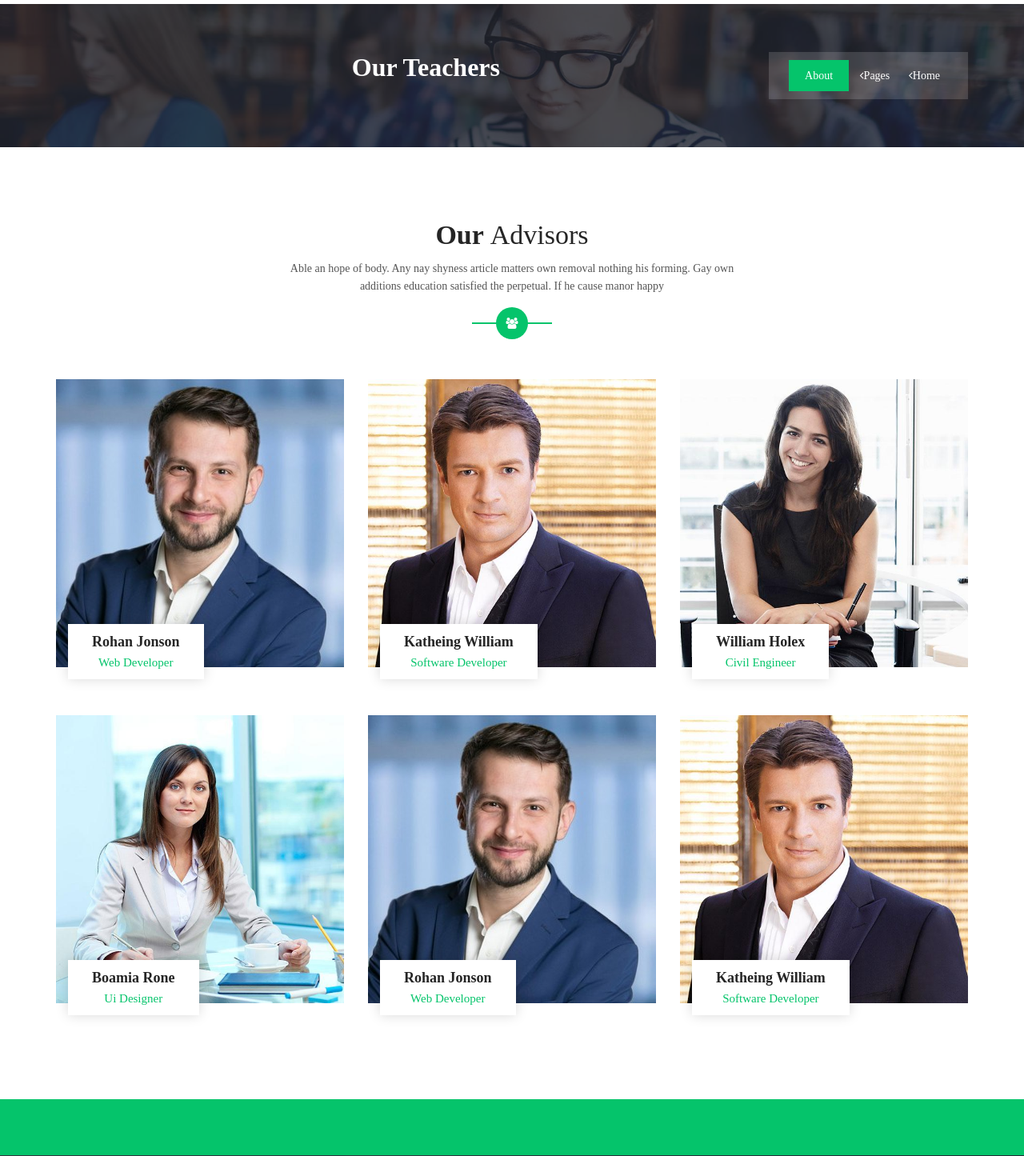
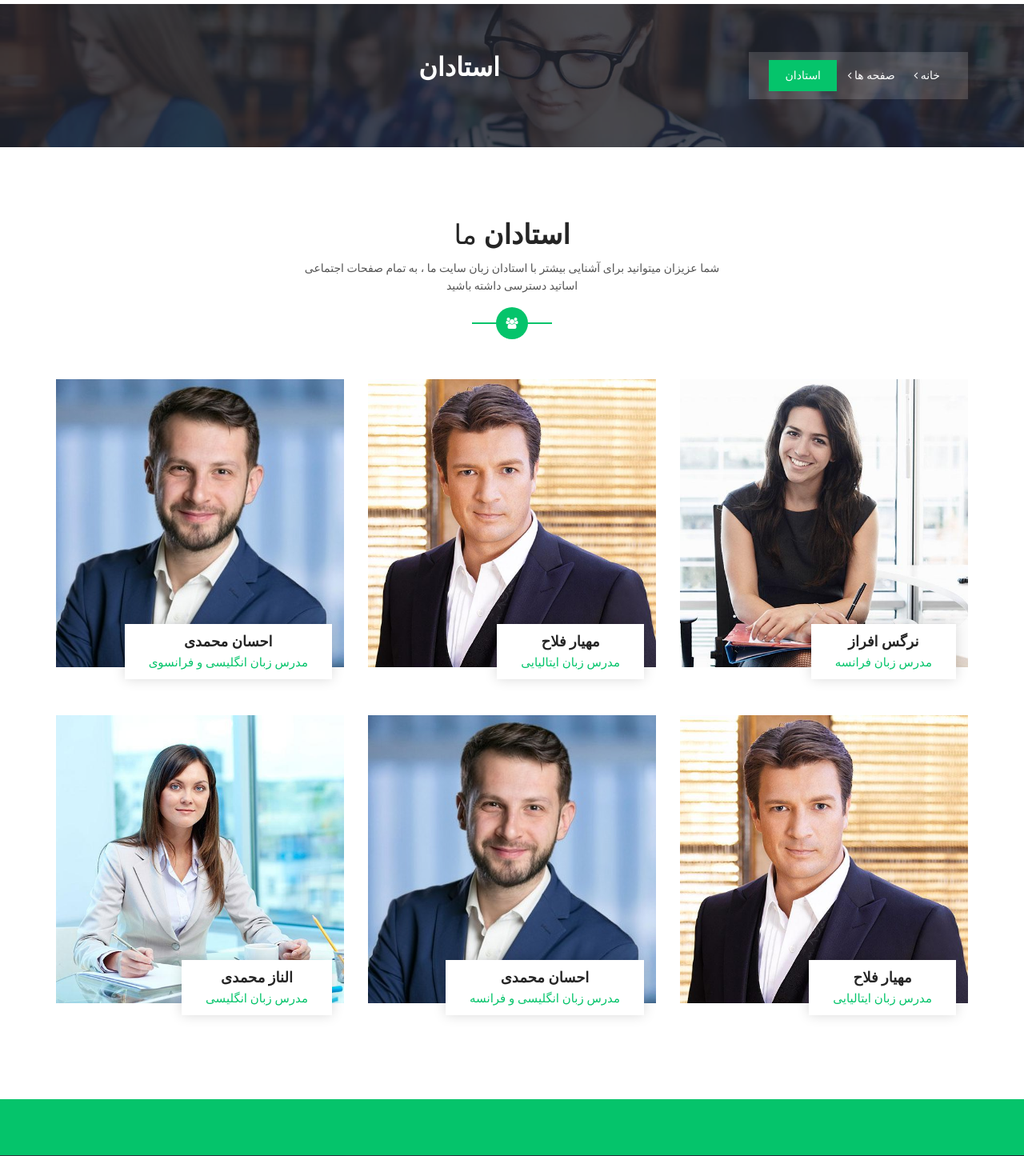
Before and after one commit to Smaaneh/Project-files, a PHP site: page /teachers.html in a window 1280 px wide. Shown: the part 85-1530 px from the top of the page at 80% size. Run offline with PHP 8.4, Linux system fonts and the light colour scheme; some libraries are stand-ins or nearby versions; some web fonts are replaced.

Commit message:
Converting the teachers' page texts into Farsi

```diff
--- a/langute/style.css
+++ b/langute/style.css
@@ -1090,7 +1090,7 @@ direction: rtl;
 	text-align: center;
 	position: absolute;
 	bottom: -15px;
-	left: 15px;
+	right:15px;
 	z-index: 33;
 	-webkit-box-shadow: 0px 0px 15px rgba(0, 0, 0, 0.15);
 	-moz-box-shadow: 0px 0px 15px rgba(0, 0, 0, 0.15);
--- a/langute/teachers.html
+++ b/langute/teachers.html
@@ -108,13 +108,13 @@
 			<div class="container">
 				<div class="row">
 					<div class="col-lg-6 col-md-6 col-12">
-						<h2>Our Teachers</h2>
+						<h2>استادان</h2>
 					</div>
 					<div class="col-lg-6 col-md-6 col-12">
 						<ul class="bread-list">
-							<li><a href="index.html">Home<i class="fa fa-angle-left"></i></a></li>
-							<li><a href="#">Pages<i class="fa fa-angle-left"></i></a></li>
-							<li class="active"><a href="about.html">About</a></li>
+							<li><a href="index.html">خانه <i class="fa fa-angle-left"></i></a></li>
+							<li><a href="#">صفحه ها <i class="fa fa-angle-left"></i></a></li>
+							<li class="active"><a href="teachers.html">استادان </a></li>
 						</ul>
 					</div>
 				</div>
@@ -128,8 +128,8 @@
 				<div class="row">
 					<div class="col-lg-6 offset-lg-3 col-12">
 						<div class="section-title bg">
-							<h2>Our <span>Advisors</span></h2>
-							<p>Able an hope of body. Any nay shyness article matters own removal nothing his forming. Gay own additions education satisfied the perpetual. If he cause manor happy</p>
+							<h2>استادان <span>ما</span></h2>
+							<p>شما عزیزان میتوانید برای آشنایی بیشتر با استادان زبان سایت ما ، به تمام صفحات اجتماعی اساتید دسترسی داشته باشید </p>
 							<div class="icon"><i class="fa fa-users"></i></div>
 						</div>
 					</div>
@@ -148,7 +148,7 @@
 								</ul>
 							</div>
 							<div class="teacher-content">
-								<h4>Rohan Jonson<span>Web Developer</span></h4>
+								<h4>احسان محمدی<span>مدرس زبان انگلیسی و فرانسوی</span></h4>
 							</div>
 						</div>
 						<!--/ End Single Teacher -->
@@ -166,7 +166,7 @@
 								</ul>
 							</div>
 							<div class="teacher-content">
-								<h4>Katheing William<span>Software Developer</span></h4>
+								<h4>مهیار فلاح<span>مدرس زبان ایتالیایی</span></h4>
 							</div>
 						</div>
 						<!--/ End Single Teacher -->
@@ -184,7 +184,7 @@
 								</ul>
 							</div>
 							<div class="teacher-content">
-								<h4>William Holex<span>Civil Engineer</span></h4>
+								<h4>نرگس افراز<span>مدرس زبان فرانسه</span></h4>
 							</div>
 						</div>
 						<!--/ End Single Teacher -->
@@ -202,7 +202,7 @@
 								</ul>
 							</div>
 							<div class="teacher-content">
-								<h4>Boamia Rone<span>Ui Designer</span></h4>
+								<h4>الناز محمدی<span>مدرس زبان انگلیسی</span></h4>
 							</div>
 						</div>
 						<!--/ End Single Teacher -->
@@ -220,7 +220,7 @@
 								</ul>
 							</div>
 							<div class="teacher-content">
-								<h4>Rohan Jonson<span>Web Developer</span></h4>
+								<h4>احسان محمدی<span>مدرس زبان انگلیسی و فرانسه</span></h4>
 							</div>
 						</div>
 						<!--/ End Single Teacher -->
@@ -238,7 +238,7 @@
 								</ul>
 							</div>
 							<div class="teacher-content">
-								<h4>Katheing William<span>Software Developer</span></h4>
+								<h4>مهیار فلاح<span>مدرس زبان ایتالیایی</span></h4>
 							</div>
 						</div>
 						<!--/ End Single Teacher -->
```
